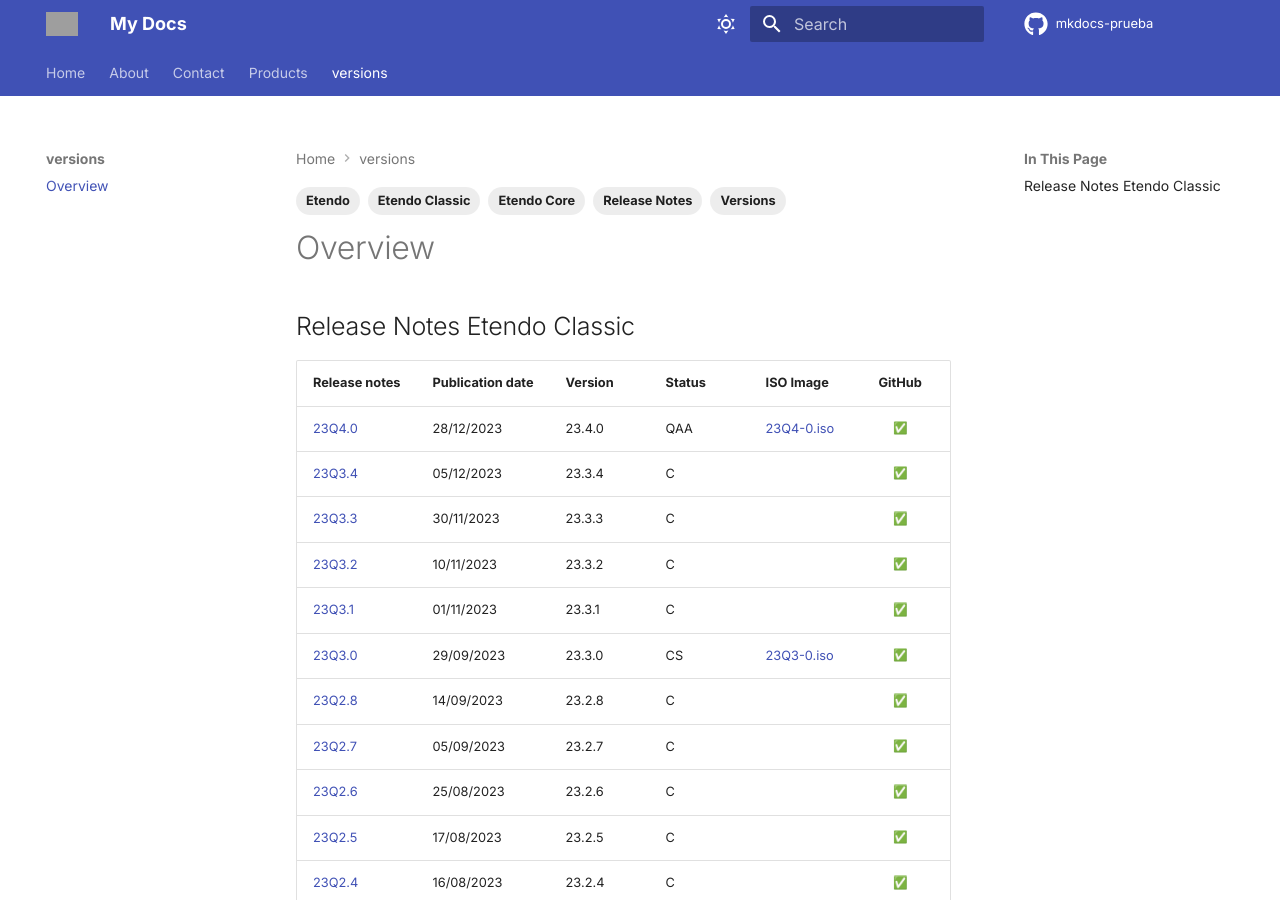
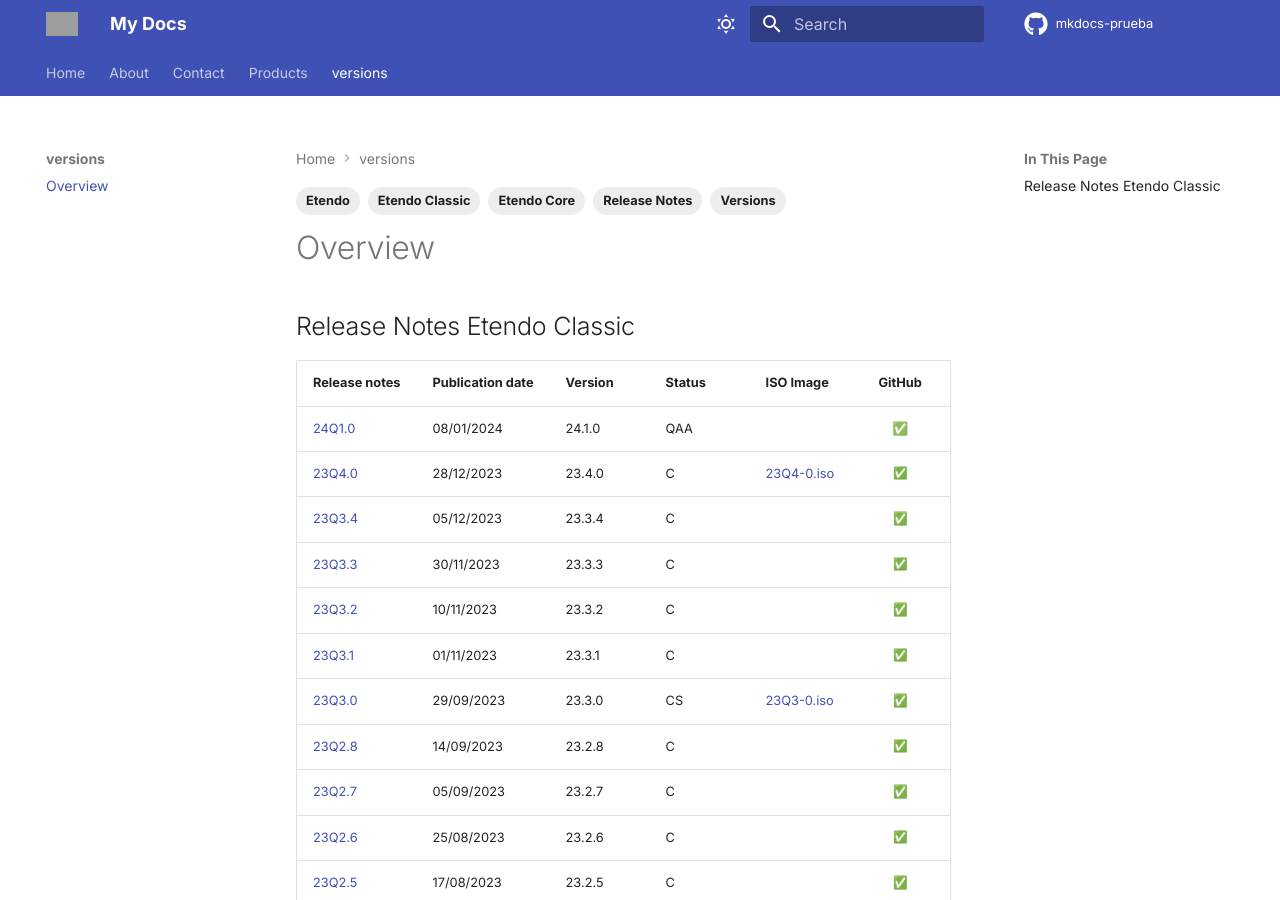
Before and after one commit to facumoyanosmf/mkdocs-prueba, an MkDocs documentation site: the page built from docs/versions/overview.md, in a window 1280 px wide and 900 px high. Built offline with MkDocs 1.6.1 and Material for MkDocs 9.7.7, drawn with Linux system fonts in a browser that asks for light colours; emoji names are drawn with the system emoji font; comment, search, counter and statistics services are not loaded; the version menu is left out; grey boxes are pictures that could not be loaded.

Commit message:
Publish new plugin version: 24.1.0 📄

```diff
--- a/docs/versions/overview.md
+++ b/docs/versions/overview.md
@@ -12,7 +12,8 @@
 
 | Release notes | Publication date | Version | Status | ISO Image | GitHub |
 | ---           | ---              | ---     | ---    | ---       | :---:  |
-| [23Q4.0](../23Q4-0) | 28/12/2023 | 23.4.0 | QAA	| [23Q4-0.iso](https://etendo-appliances.s3.eu-west-1.amazonaws.com/etendo/iso/etendo-23Q4.0.iso) | :white_check_mark:|
+| [24Q1.0](https://github.com/facumoyanosmf/mkdocs-prueba/releases/tag/pubished){target="_blank"} | 08/01/2024 | 24.1.0 | QAA |  | ✅ |
+| [23Q4.0](../23Q4-0) | 28/12/2023 | 23.4.0 | C	| [23Q4-0.iso](https://etendo-appliances.s3.eu-west-1.amazonaws.com/etendo/iso/etendo-23Q4.0.iso) | :white_check_mark:|
 | [23Q3.4](../23Q3-4) | 05/12/2023 | 23.3.4 | C | | :white_check_mark:|
 | [23Q3.3](../23Q3-3) | 30/11/2023 | 23.3.3 | C | | :white_check_mark:|
 | [23Q3.2](../23Q3-2) | 10/11/2023 | 23.3.2 | C	| | :white_check_mark:|
```
